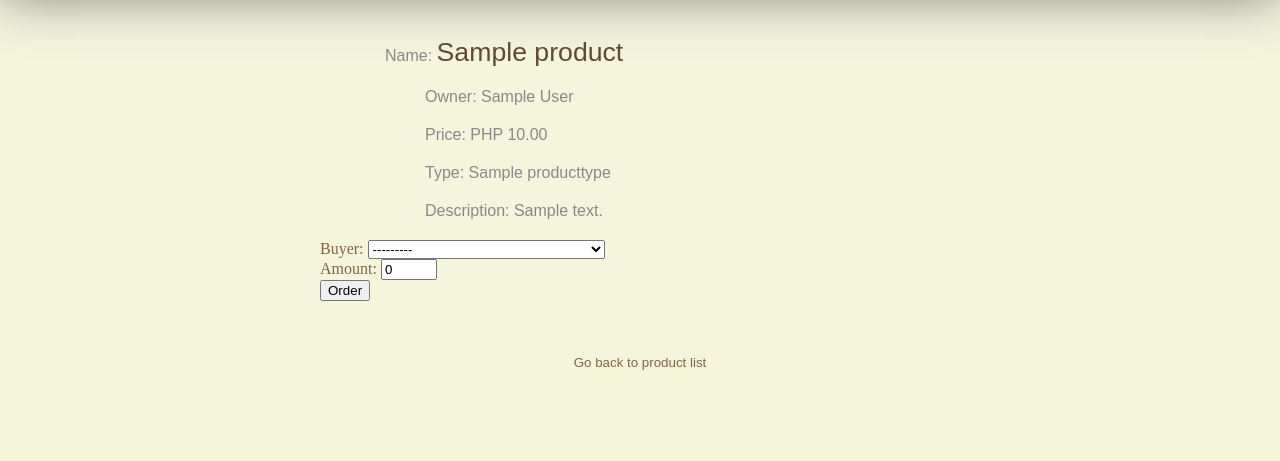
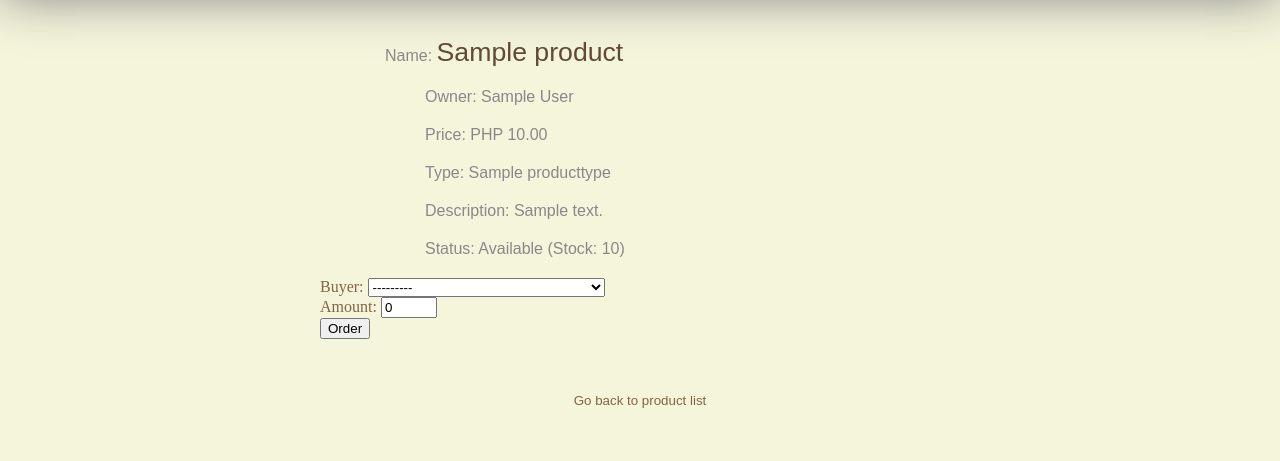
Before and after one commit to AdrMrcs/hobbysite-E-1, a Django app: page /merchstore/item/1 in a window 1280 px wide. Shown: the part 372-833 px from the top of the page. Before the commit the page ends 742 px from the top, so only its background shows below. Run offline with Django 5.2, Linux system fonts and the light colour scheme; tables that the repository leaves empty hold one stand-in row (values such as "Sample post").

Commit message:
minor changes to templates

```diff
--- a/merchstore/views.py
+++ b/merchstore/views.py
@@ -30,8 +30,7 @@ class ProductDetailView (CreateView):
 
     def setup(self, request: HttpRequest, *args, **kwargs):
         self.pk = kwargs['pk']
-        if hasattr(request, 'user'):
-            self.username = request.user.username
+        self.username = request.user.username
         return super().setup(request, *args, **kwargs)
 
     def get_context_data(self, **kwargs):
@@ -42,8 +41,7 @@ class ProductDetailView (CreateView):
     def get_form_kwargs(self):
         kwargs = super().get_form_kwargs()
         kwargs['pk'] = self.pk
-        if hasattr(self, 'username'):
-            kwargs['user'] = self.username
+        kwargs['user'] = self.username
         return kwargs
 
     def post(self, request: HttpRequest, *args, **kwargs):
@@ -56,6 +54,10 @@ class ProductDetailView (CreateView):
 
 def update_stock (product: Product, amount: int):
     product.stock -= amount
+    if product.stock <= 0:
+        product.status = 'Out of Stock'
+    else:
+        product.status = 'Available'
     product.save()
 
 def add_transaction (buyer: Profile, product: Product, amount: int):
--- a/templates/cart_view.html
+++ b/templates/cart_view.html
@@ -6,6 +6,7 @@
 
     <div class="header">
         <h1>Merchandise Store</h1>
+        <h3>Logged in as {{user.get_username}}</h3>
     </div>
 
     <div class="content">
@@ -16,7 +17,8 @@
                 <ul>
                     <li>Owner: {{transaction.product.owner.name}}</li>
                     <li>Amount: {{transaction.amount}}</li>
-                    <li>Data: {{transaction.created_on}}</li>
+                    <li>Date: {{transaction.created_on}}</li>
+                    <li>Status: {{transaction.status}}</li>
                 </ul>
             {% endif %}
         </ul>
--- a/templates/product_detail.html
+++ b/templates/product_detail.html
@@ -21,6 +21,7 @@
                 <li>Price: PHP {{object.price}}</li>
                 <li>Type: {{object.producttype.name}}</li>
                 <li>Description: {{object.description}}</li>
+                <li>Status: {{object.status}} (Stock: {{object.stock}})</li>
             </ul>
         </ul>
         {% if user.is_authenticated %}
--- a/templates/product_list.html
+++ b/templates/product_list.html
@@ -25,6 +25,7 @@
                                 <li>Type: {{product.producttype}}</li>
                                 <li>Price: {{product.price}}</li>
                                 <li>Stock: {{product.stock}}</li>
+                                <li>Status: {{product.status}}</li>
                             </ul>
                         </li>
                     {% endif %}
--- a/templates/transaction_view.html
+++ b/templates/transaction_view.html
@@ -6,11 +6,7 @@
 
     <div class="header">
         <h1>Merchandise Store</h1>
-        {% if user.is_authenticated %}
-            <h3>Logged in as {{user.get_username}}</h3>
-        {% else %}
-            <h3>You are currently logged out</h3>
-        {% endif%}
+        <h3>Logged in as {{user.get_username}}</h3>
     </div>
 
     <div class="content">
```
